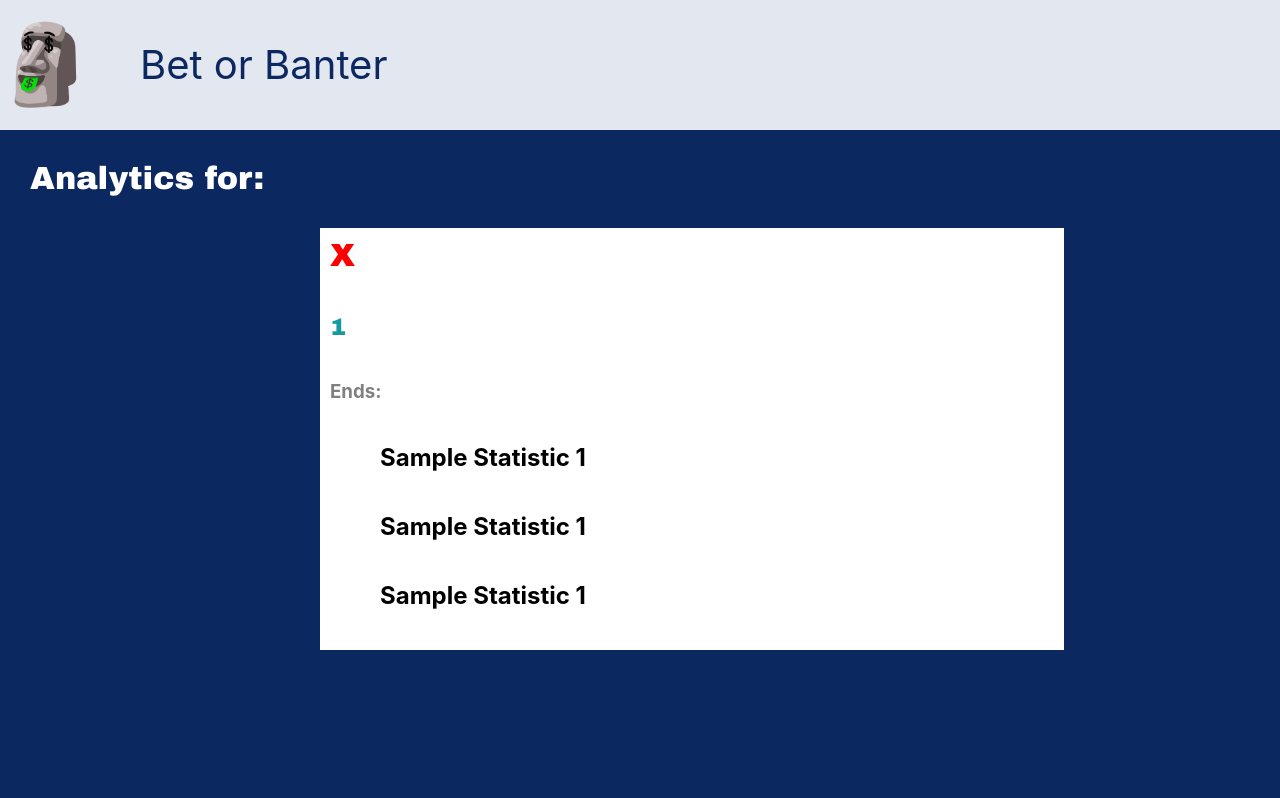
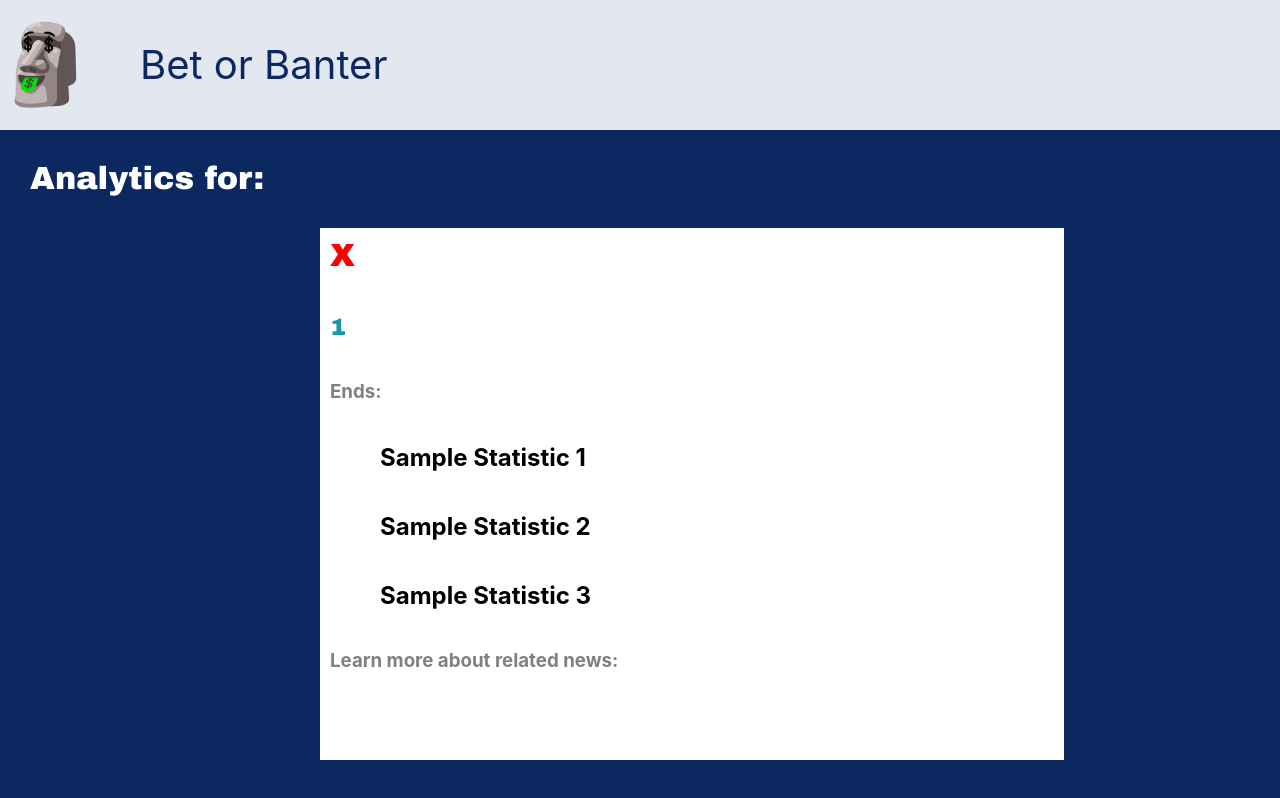
Before and after one commit to aray77/Bets-or-Banter, a React (Create React App) app in the folder betsorbanter/frontend/: page /marketAnalysis/1 in a window 1280 px wide. Built offline with nearby package versions, Linux system fonts and the light colour scheme.

Commit message:
changed number of articles pulled from 5 to 2, gemini api compatability

```diff
--- a/betsorbanter/frontend/src/components/singleMarket.js
+++ b/betsorbanter/frontend/src/components/singleMarket.js
@@ -1,15 +1,41 @@
 import React from "react";
 import "./singleMarket.css";
 
-function SingleMarket({ title, sub_title }) {
+function SingleMarket({ title, sub_title, query, articles, loading, error }) {
   return (
     <div className="singleMarket">
-      <h1 style={{ color: "red", cursor: "pointer" }} onClick={() => window.history.back()}>X</h1>
+      <h1
+        style={{ color: "red", cursor: "pointer" }}
+        onClick={() => window.history.back()}
+      >
+        X
+      </h1>
       <h2 id="title">{title}</h2>
       <h3>Ends: {sub_title}</h3>
       <h4 style={{ color: "black" }}>Sample Statistic 1</h4>
-      <h4 style={{ color: "black" }}>Sample Statistic 1</h4>
-      <h4 style={{ color: "black" }}>Sample Statistic 1</h4>
+      <h4 style={{ color: "black" }}>Sample Statistic 2</h4>
+      <h4 style={{ color: "black" }}>Sample Statistic 3</h4>
+
+      <div>
+        <h3>Learn more about related news:</h3>
+
+        {loading && <p>Loading articles...</p>}
+        {error && <p style={{ color: "red" }}>{error}</p>}
+
+        <div className="articles">
+          {articles.length > 0
+            ? articles.map((a, index) => (
+                <div key={index} className="article">
+                  {a.web_url && (
+                    <a href={a.web_url}>
+                      <h4 style={{ fontSize: "14px" }}>{a.headline?.main}</h4>
+                    </a>
+                  )}
+                </div>
+              ))
+            : !loading && <p>No articles found.</p>}
+        </div>
+      </div>
     </div>
   );
 }
--- a/betsorbanter/frontend/src/pages/marketAnalysis.js
+++ b/betsorbanter/frontend/src/pages/marketAnalysis.js
@@ -1,24 +1,73 @@
 import "../pagesCSSfiles/marketAnalysis.css";
 import NavBar from "../components/navBar";
-import { useParams } from "react-router-dom";
+import { useParams, useLocation } from "react-router-dom";
+import { useState, useEffect } from "react";
 import SingleMarket from "../components/singleMarket";
-import { useLocation } from "react-router-dom";
 
 function MarketAnalysis() {
   const { id } = useParams();
   const location = useLocation();
   const { title, sub_title } = location.state || {};
 
+  const [articles, setArticles] = useState([]);
+  const [query, setQuery] = useState("");
+  const [gotArticles, setGotArticles] = useState(false);
+  const [loading, setLoading] = useState(false);
+  const [error, setError] = useState(null);
+
+  const fetchArticles = async () => {
+    setLoading(true);
+    setError(null);
+
+    try {
+      const res = await fetch(
+        `http://localhost:8000/nyt/search?q=${encodeURIComponent(query)}`
+      );
+      if (!res.ok) throw new Error(`HTTP error! status: ${res.status}`);
+
+      const data = await res.json();
+
+      setArticles(data.response?.docs || []);
+      setGotArticles(true);
+    } catch (err) {
+      console.error(err);
+      setError("Failed to get articles");
+    } finally {
+      setLoading(false);
+    }
+  };
+
+  useEffect(() => {
+    if (title) {
+      setQuery(title);
+    }
+  }, [title]);
+
+  useEffect(() => {
+    if (query.trim() !== "") {
+      fetchArticles();
+    }
+  }, [query]);
+
   return (
     <>
       <NavBar />
       <div className="MarketAnalysis">
-        <h1> Analytics for:</h1>
+        <h1>Analytics for:</h1>
+
         <div id="displayMarket">
-          <SingleMarket title={title ?? id} sub_title={sub_title ?? ""} />
+          <SingleMarket
+            title={title ?? id}
+            sub_title={sub_title ?? ""}
+            query={query}
+            articles={articles}
+            loading={loading}
+            error={error}
+          />
         </div>
       </div>
     </>
   );
 }
+
 export default MarketAnalysis;
```
